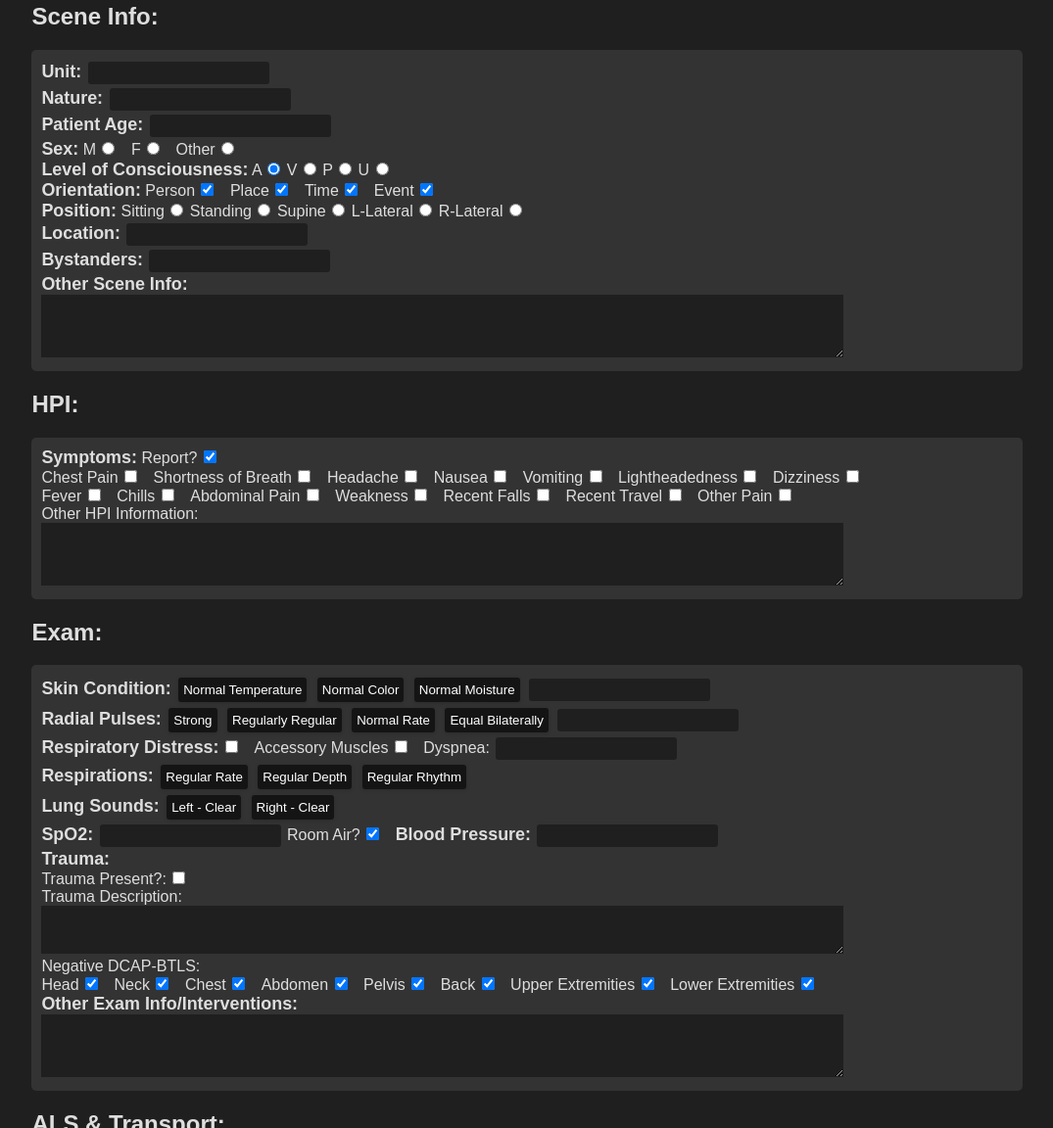
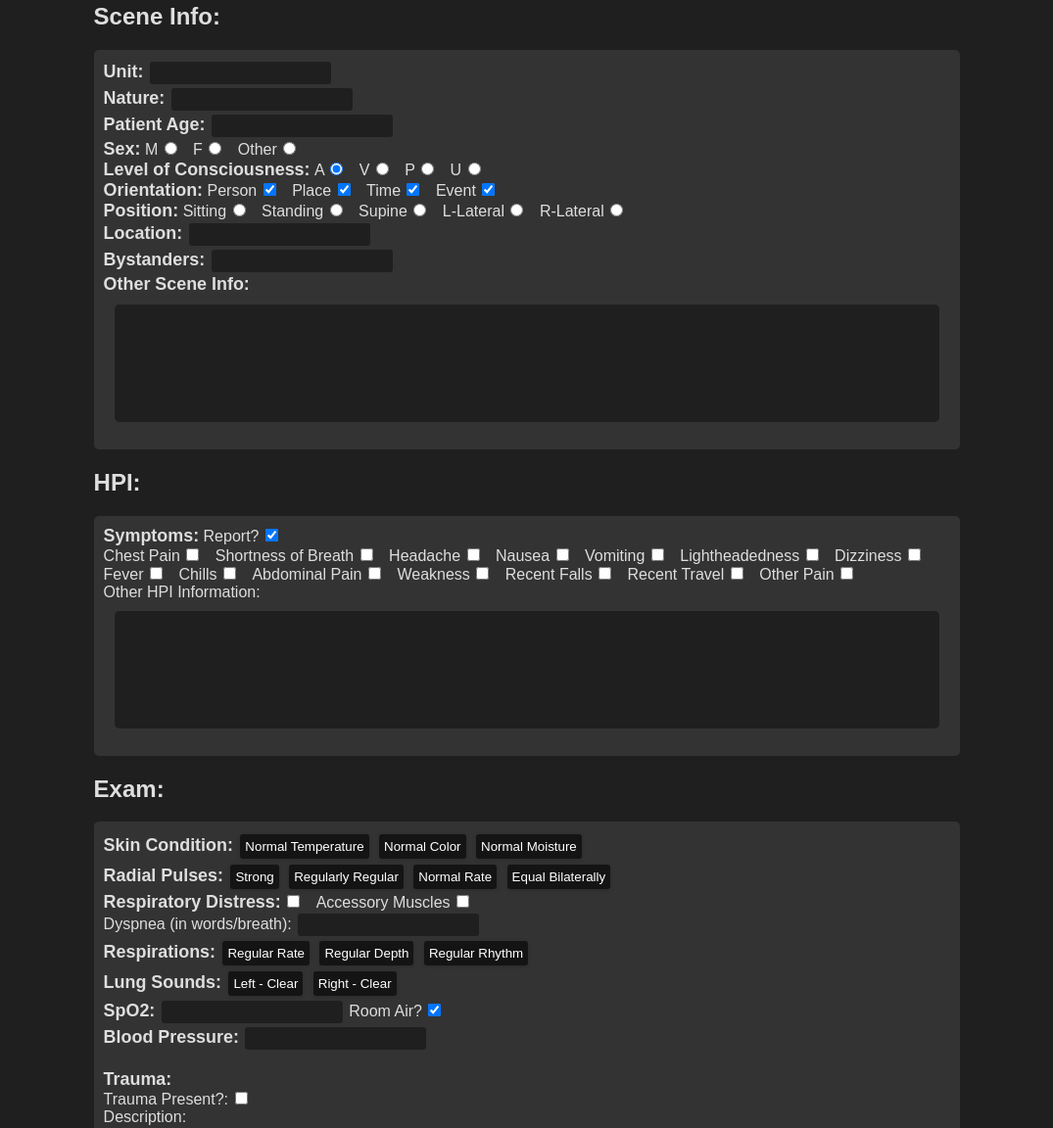
Before and after one commit to Cartnickz/Cartnickz.github.io, a plain HTML site: page chart-gen.html in a window 1280 px wide. Shown: the part 77-1229 px from the top of the page at 98% size, without its empty margins (102-1177 px from the left). Drawn offline with Linux system fonts and the light colour scheme.

Commit message:
Updated Chart Gen

```diff
--- a/chart-gen-script.js
+++ b/chart-gen-script.js
@@ -53,7 +53,7 @@ function updateBox() {
     let positionOutput = `${positionSelect}`;
     let locationOutput = ' ' + location;
     let attendedByOutput = '';
-    let otherSceneInfo = document.getElementById('other-scene-info').value;
+    let otherSceneInfo = document.getElementById('other-scene-info').innerHTML;
 
     if (attendedBy) { attendedByOutput = ' attended by ' + attendedBy; }
 
@@ -75,12 +75,17 @@ function updateBox() {
     let radialOutput = determineRadialOutput();
     let respOutput = determineRespiratoryOutput();
     let bpOutput = determineBP();
+    let otherExamInfo = document.getElementById('other-exam-info').innerHTML;
 
     document.getElementById('exam-output').innerHTML = skinOutput + radialOutput
         + respOutput + bpOutput;
 
     if (document.getElementById('trauma-present').checked) {
         document.getElementById('exam-output').innerHTML += determineTrauma();
+    }
+
+    if (otherExamInfo) {
+        document.getElementById('exam-output').innerHTML += "<br /><br />" + otherExamInfo;
     }
 
 
@@ -129,7 +134,7 @@ function determineHPIOutput() {
         hpiOutput += "The patient is complaining of " + listItems(positiveSymptoms) +  ". ";
     }
 
-    hpiOutput += document.getElementById('hpi-other').value + " ";
+    hpiOutput += document.getElementById('hpi-other').innerHTML + " ";
 
     if (negativeSymptoms.length > 0 && document.getElementById('report-symptoms').checked) {
         hpiOutput += "The patient denies " + listItems(negativeSymptoms) + ". ";
@@ -144,7 +149,6 @@ function determineSkinOutput() {
     let skinTemperature = document.getElementById('skin-temperature').innerHTML.toLowerCase();
     let skinColor = document.getElementById('skin-color').innerHTML.toLowerCase();
     let skinMoisture = document.getElementById('skin-moisture').innerHTML.toLowerCase();
-    let skinCondition = document.getElementById('skin-condition').value;
 
     let skinOutput = "On exam, the patient's skin was found to be ";
 
@@ -170,7 +174,7 @@ function determineSkinOutput() {
         }
     }
 
-    return skinOutput + skinCondition;
+    return skinOutput;
 }
 
 function determineRadialOutput() {
@@ -333,7 +337,7 @@ function determineTrauma() {
         }
     })
 
-    traumaOutput += document.getElementById('trauma-desc').value + " ";
+    traumaOutput += document.getElementById('trauma-desc').innerHTML + " ";
 
     if (negativeDCAP.length > 0 && document.getElementById('trauma-present').checked) {
         traumaOutput += "No DCAP-BTLS noted to " + listItems(negativeDCAP) + ". ";
@@ -526,7 +530,7 @@ function getTransportOutput(unit, pronouns) {
     let destination = seekInput(document.getElementById('destination'));
     let bed = seekInput(document.getElementById('bed'));
     let rnName = " " + seekInput(document.getElementById('rn-name'));
-    let transportDescription = document.getElementById('transport-desc').value;
+    let transportDescription = document.getElementById('transport-desc').innerHTML;
     let transportOutput = ''
 
     if (transportDecision) {
--- a/chart-gen-style.css
+++ b/chart-gen-style.css
@@ -23,7 +23,6 @@ html {
 .select-box {
     display: inline-block;
     margin-right: 10px;
-    align-items: center;
     height: 18px;
 }
 
@@ -66,7 +65,8 @@ button:hover {
 
 .container {
     margin: 0px auto 0px auto;
-    width: 80%;
+    width: 70%;
+    min-width: 500px;
 }
 
 
@@ -89,3 +89,15 @@ footer {
 footer h3 {
     text-align: center;
 }
+
+.custom-textarea {
+    width: 95%;
+    height: 100px;
+    margin: 10px auto 0px auto;
+    color: white;
+    background-color: #1f1f1f;
+    border-radius: 5px;
+    border-color: #444444;
+    border-width: 1px;
+    padding: 10px 10px;
+}
--- a/chart-gen.html
+++ b/chart-gen.html
@@ -50,14 +50,25 @@
 
                             <!--AVPU-->
                             <label for="AVPU" class="bold-label">Level of Consciousness:</label>
+                            <div class="select-box">
                                 <label for="alert">A</label>
                                 <input type="radio" id="alert" name="AVPU" value="alert" checked>
+                            </div>
+
+                            <div class="select-box">
                                 <label for="verbal">V</label>
                                 <input type="radio" id="verbal" name="AVPU" value="verbal">
+                            </div>
+
+                            <div class="select-box">
                                 <label for="painful">P</label>
                                 <input type="radio" id="painful" name="AVPU" value="painful">
+                            </div>
+
+                            <div class="select-box">
                                 <label for="unresponsive">U</label>
                                 <input type="radio" id="unresponsive" name="AVPU" value="unresponsive">
+                            </div>
                             <br />
 
                             <!--Orientation-->
@@ -87,20 +98,30 @@
                             <!--Position-->
                             <label for="position" class="bold-label">Position:</label>
 
+                            <div class="select-box">
                                 <label for="sitting-position">Sitting</label>
                                 <input id="sitting-position" name="position" value="sitting-position" type="radio">
+                            </div>
 
+                            <div class="select-box">
                                 <label for="sitting-position">Standing</label>
                                 <input id="standing-position" name="position" value="standing-position" type="radio">
+                            </div>
 
+                            <div class="select-box">
                                 <label for="supine-position">Supine</label>
                                 <input id="supine-position" name="position" value="supine-position" type="radio">
+                            </div>
 
+                            <div class="select-box">
                                 <label for="L-lateral-position">L-Lateral</label>
                                 <input id="L-Lateral-position" name="position" value="L-lateral-position" type="radio">
+                            </div>
 
+                            <div class="select-box">
                                 <label for="R-lateral-position">R-Lateral</label>
                                 <input id="R-Lateral-position" name="position" value="R-lateral-position" type="radio">
+                            </div>
                             <br />
 
                             <!--Location-->
@@ -117,7 +138,7 @@
                             <!--Other Scene Information-->
                             <label for="other-scene-info" class="bold-label">Other Scene Info:</label>
                             <br />
-                            <textarea id="other-scene-info" name="other-scene-info" rows="4" cols="100"></textarea>
+                            <div id="other-scene-info" class="custom-textarea" contenteditable="plaintext-only"></div>
 
                             <br />
 
@@ -169,8 +190,6 @@
                                     <input type="checkbox" id="dizziness" name="symptoms" value="dizziness">
                                 </div>
 
-                                <br />
-
                                 <div class="select-box">
                                     <label for="fever">Fever</label>
                                     <input type="checkbox" id="fever" name="symptoms" value="fever">
@@ -208,7 +227,7 @@
                             </div>
                             <label for="hpi-other">Other HPI Information:</label>
                             <br />
-                            <textarea id="hpi-other" name="hpi-other" rows="4" cols="100"></textarea>
+                            <div contenteditable="plaintext-only" class="custom-textarea" id="hpi-other"></div>
                             <br />
                         </div>
                     </div>
@@ -221,7 +240,6 @@
                             <button type="button" id="skin-temperature">Normal Temperature</button>
                             <button type="button" id="skin-color">Normal Color</button>
                             <button type="button" id="skin-moisture">Normal Moisture</button>
-                            <input id="skin-condition" name="skin-condition" type="text"></input>
                             <br />
 
                             <!--Radial Pulse-->
@@ -230,7 +248,6 @@
                             <button type="button" id="radial-regularity">Regularly Regular</button>
                             <button type="button" id="radial-rate">Normal Rate</button>
                             <button type="button" id="radial-equal">Equal Bilaterally</button>
-                            <input id="radial-pulses" name="radial-pulses" type="text"></input>
                             <br />
 
                             <!--Respiratory-->
@@ -242,7 +259,9 @@
                                 <label for="resp-muscle-use">Accessory Muscles</label>
                                 <input id="resp-muscle-use" name="resp-muscle-use" type="checkbox">
                             </div>
-                            <label for="resp-dyspnea">Dyspnea:</label>
+
+                            <br />
+                            <label for="resp-dyspnea">Dyspnea (in words/breath):</label>
                             <input id="resp-dyspnea" name="resp-dyspnea" type="text">
                             <br />
 
@@ -265,13 +284,13 @@
                             <div class="select-box">
                                 <label for="room-air-O2">Room Air?</label>
                                 <input id="room-air-O2" name="room-air-O2" type="checkbox" checked>
+                            </div>
                             <br />
-                            </div>
 
                             <!--BP-->
                             <label for="bp" class="bold-label">Blood Pressure:</label>
                             <input id="bp" name="bp" type="text">
-                            <br />
+                            <br /><br />
 
                             <!--Trauma-->
                             <p class="bold-label">Trauma:</p>
@@ -279,9 +298,9 @@
                             <label for="trauma-present">Trauma Present?:</label>
                             <input type="checkbox" id="trauma-present" name="trauma-present">
                             <br />
-                            <label for="trauma-desc">Trauma Description:</label>
+                            <label for="trauma-desc">Description:</label>
                             <br />
-                            <textarea id="trauma-desc" name="trauma-desc" rows="3" cols="100"></textarea>
+                            <div id="trauma-desc" class="custom-textarea" contenteditable="plaintext-only"></div>
 
                             <br />
                             <label for="neg-DCAP-BTLS">Negative DCAP-BTLS:</label>
@@ -327,12 +346,12 @@
                                 <input type="checkbox" id="lower-ext-dcap" name="neg-DCAP-BTLS" value="lower-ext" checked>
                             </div>
 
-                            <br />
+                            <br /><br />
 
                             <!--Other Information-->
                             <label for="other-exam" class="bold-label">Other Exam Info/Interventions:</label>
                             <br />
-                            <textarea id="other-exam-info" name="other-exam-info" rows="4" cols="100"></textarea>
+                            <div id="other-exam-info" class="custom-textarea" contenteditable="plaintext-only"></div>
                             <br />
 
                         </div>
@@ -420,7 +439,7 @@
                             <br />
                             <label for="transport-desc" class="bold-label">Transport Update:</label>
                             <br />
-                            <textarea id="transport-desc" name="transport-desc" rows="4" cols="100"></textarea>
+                            <div id="transport-desc" class="custom-textarea" contenteditable="plaintext-only"></div>
                             <br />
 
                             <!--RN Name-->
```
Lines whose indentation alone changed are shown as unchanged.
